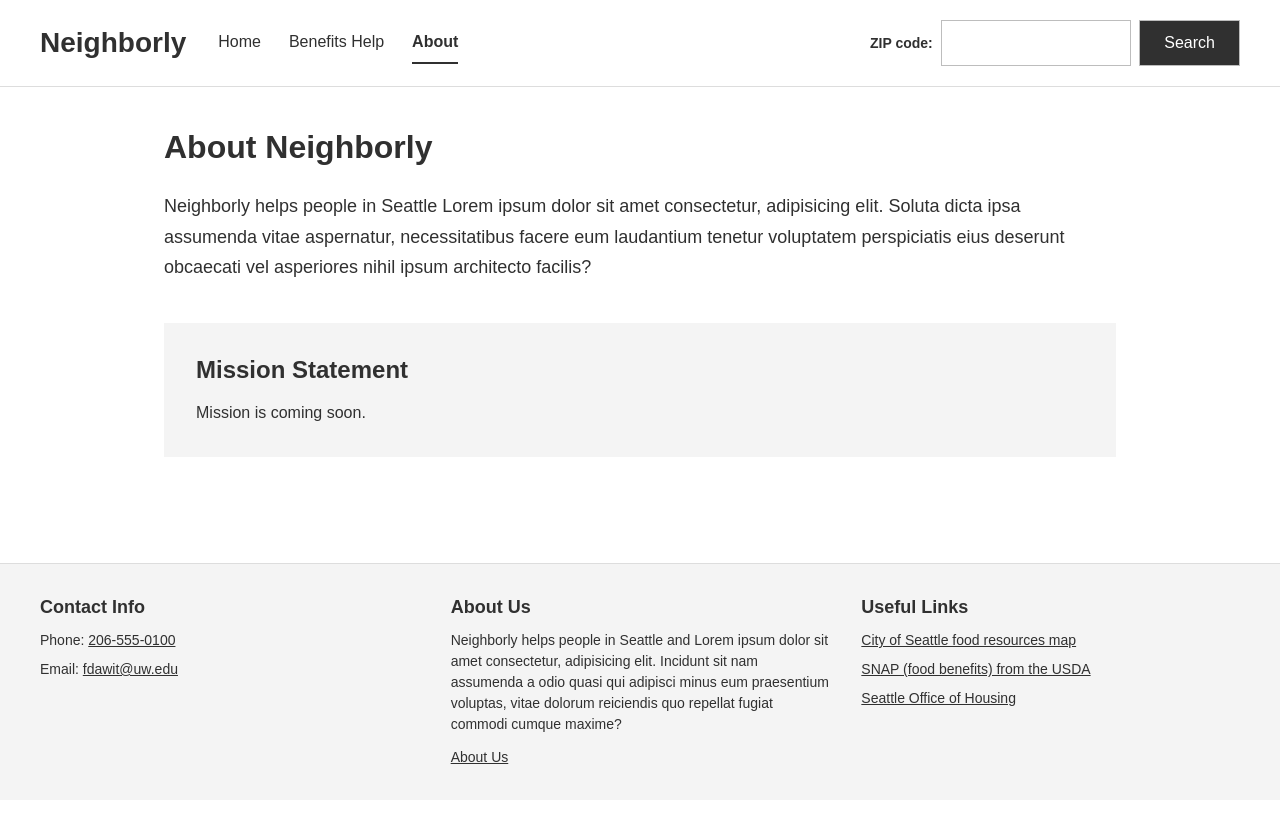
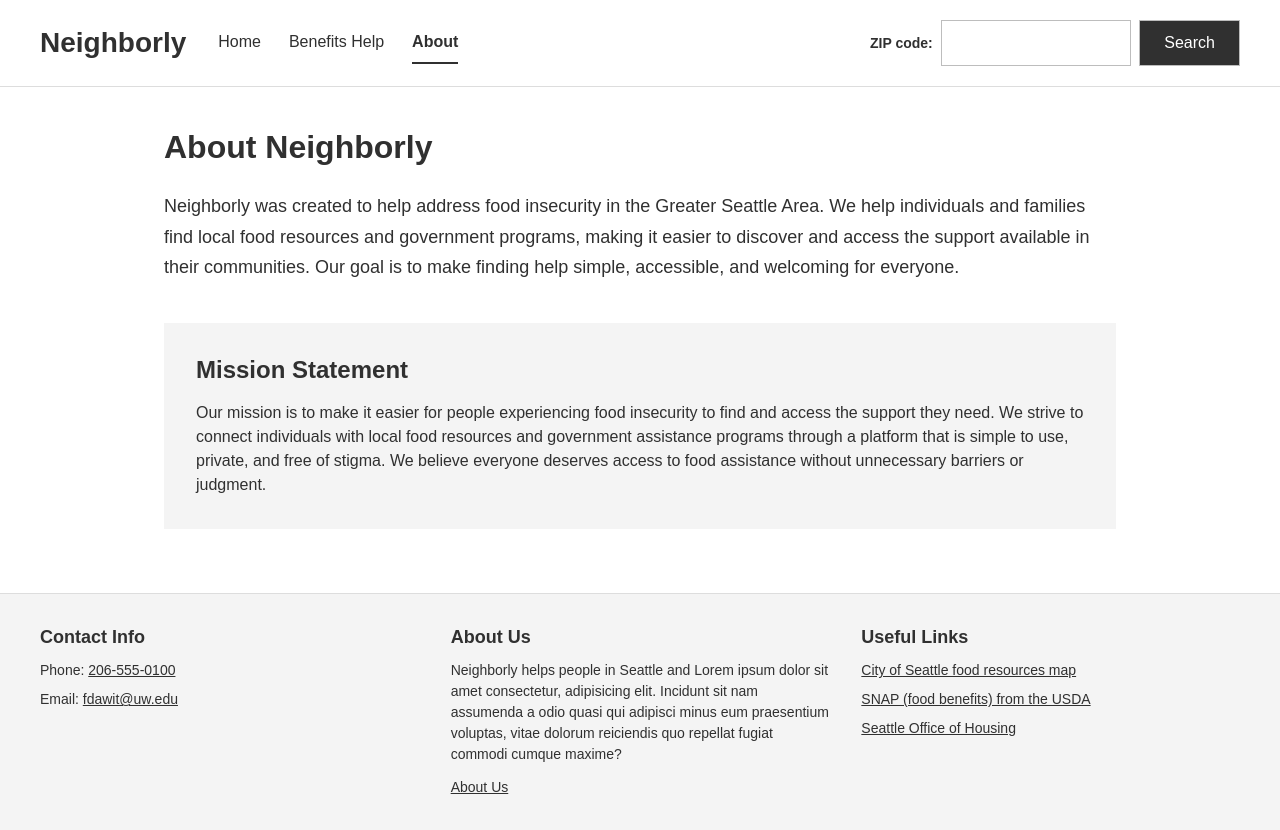
Before and after one commit to fdawit/info442G, a React (Vite) app: page /about in a window 1280 px wide. Before the commit the page ends 800 px from the top, so only its background shows below. Built offline with nearby package versions, Linux system fonts and the light colour scheme.

Commit message:
Added AboutPage content
Updated the content to reflect Neighborly's mission and services.

```diff
--- a/src/pages/AboutPage.jsx
+++ b/src/pages/AboutPage.jsx
@@ -5,11 +5,18 @@ export default function AboutPage() {
     <main className="about-page">
       <h1>About Neighborly</h1>
       <p>
-        Neighborly helps people in Seattle Lorem ipsum dolor sit amet consectetur, adipisicing elit. Soluta dicta ipsa assumenda vitae aspernatur, necessitatibus facere eum laudantium tenetur voluptatem perspiciatis eius deserunt obcaecati vel asperiores nihil ipsum architecto facilis?
+        Neighborly was created to help address food insecurity in the Greater Seattle Area. We help individuals and families find
+        local food resources and government programs, making it easier to discover and access the support available in their communities.
+        Our goal is to make finding help simple, accessible, and welcoming for everyone.
       </p>
       <section className="about-mission">
         <h2>Mission Statement</h2>
-        <p>Mission is coming soon.</p>
+        <p>
+          Our mission is to make it easier for people experiencing food insecurity to find and access the support they need.
+          We strive to connect individuals with local food resources and government assistance programs through a platform that is
+          simple to use, private, and free of stigma. We believe everyone deserves access to food assistance without unnecessary
+          barriers or judgment.
+        </p>
       </section>
     </main>
   );
```
